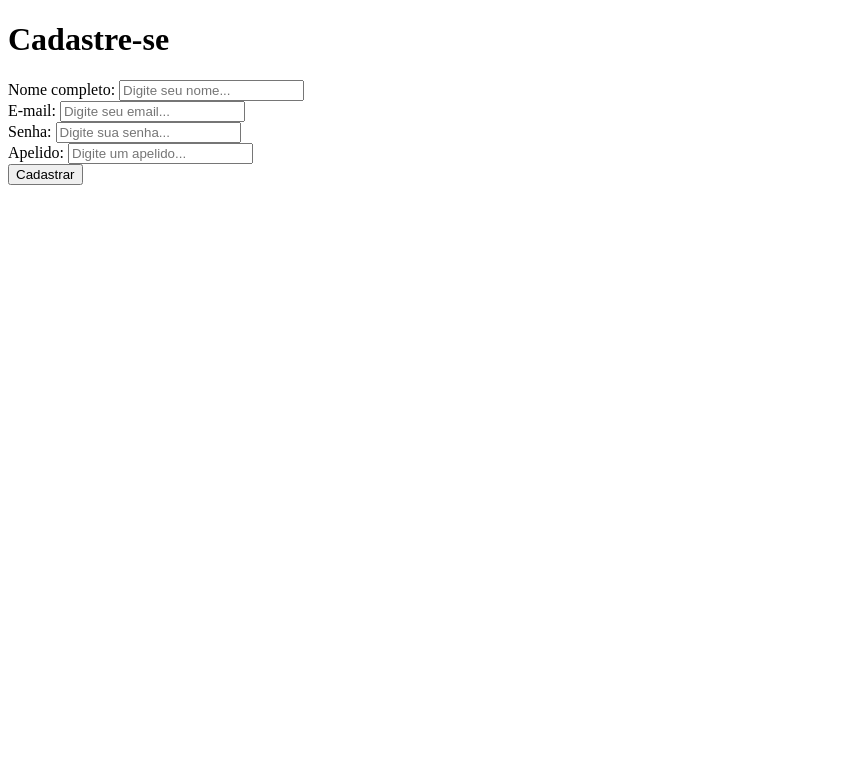
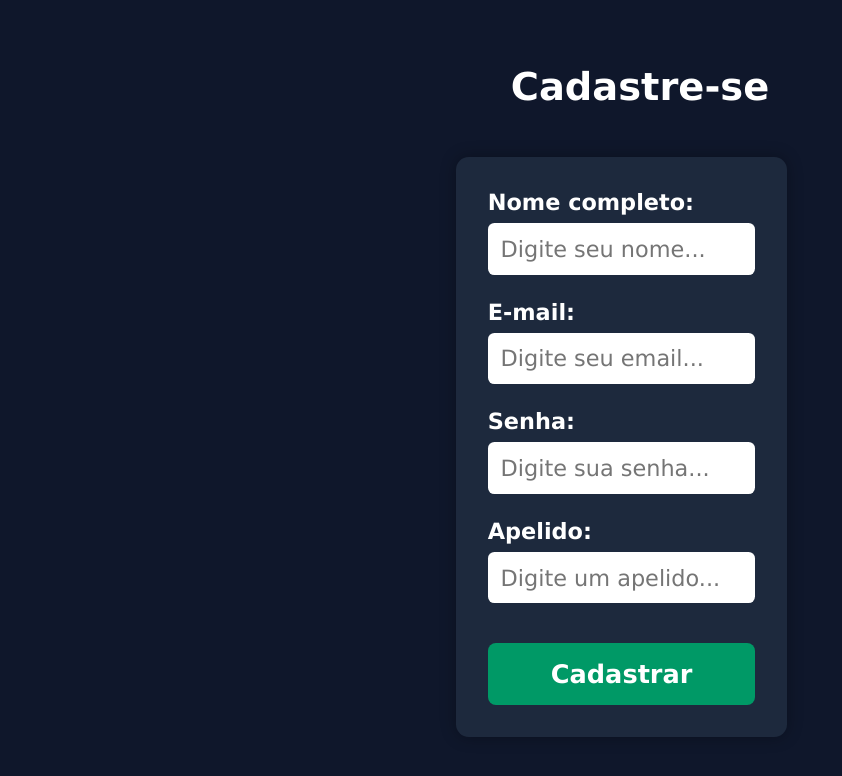
Before and after one commit to theletyourlife/frontend, a plain HTML site: page pages/cadastro/cadastro.html in a window 1280 px wide. Shown: the whole page, without its empty margins (0-842 px from the left). Drawn offline with Linux system fonts and the light colour scheme.

Commit message:
last commit

```diff
--- /dev/null
+++ b/pages/cadastro/cadastro.css
@@ -0,0 +1,82 @@
+* {
+    margin: 0;
+    padding: 0;
+    box-sizing: border-box;
+    font-family: 'Lucida Sans', 'Lucida Sans Regular', 'Lucida Grande', 'Lucida Sans Unicode', Geneva, Verdana, sans-serif;
+}
+
+body {
+    background: oklch(20.8% 0.042 265.755);
+    color: #fff;
+    min-height: 100svh;
+    display: flex;
+    flex-direction: column;
+    align-items: center;
+    text-align: center;
+    padding: 2rem;
+}
+
+header {
+    margin-top: 2rem;
+}
+
+h1 {
+    font-size: 2.4rem;
+    margin-bottom: 1rem;
+}
+
+form {
+    margin-top: 2rem;
+    background: oklch(27.9% 0.041 260.031);
+    padding: 2rem;
+    border-radius: .8rem;
+    display: flex;
+    flex-direction: column;
+    gap: 1.5rem;
+    width: min(90%, 400px);
+    box-shadow: 0 0 1rem rgba(0, 0, 0, 0.3);
+}
+
+form div {
+    display: flex;
+    flex-direction: column;
+    align-items: flex-start;
+    gap: .5rem;
+}
+
+label {
+    font-weight: bold;
+    font-size: 1.4rem;
+}
+
+input {
+    width: 100%;
+    padding: .8rem;
+    border: none;
+    border-radius: .4rem;
+    font-size: 1.4rem;
+    outline: none;
+}
+
+input:focus {
+    outline: 2px solid oklch(76.5% 0.177 163.223);
+    background: #f6f6f6;
+    color: #000;
+}
+
+button {
+    margin-top: 1rem;
+    padding: 1rem;
+    background: oklch(59.6% 0.145 163.225);
+    color: #fff;
+    border: none;
+    border-radius: .5rem;
+    font-size: 1.6rem;
+    font-weight: 700;
+    cursor: pointer;
+    transition: background .4s;
+}
+
+button:hover {
+    background: oklch(76.5% 0.177 163.223);
+}
--- a/pages/cadastro.html
+++ b/pages/cadastro/cadastro.html
@@ -3,6 +3,7 @@
 <head>
     <meta charset="UTF-8">
     <meta name="viewport" content="width=device-width, initial-scale=1.0">
+    <link rel="stylesheet" href="cadastro.css">
     <script src="./cadastro.js" defer></script>
     <title>Cadastro</title>
 </head>
--- a/pages/cadastro.js
+++ b/pages/cadastro/cadastro.js
@@ -17,7 +17,7 @@ async function signUpUser() {
         nickname
     }
 
-  const response = await fetch("http://localhost:3333/cadastrar", {
+  const response = await fetch("https://back-lake-pi.vercel.app//cadastrar", {
         method: "POST",
         headers: {
             "Content-Type": "application/json"
@@ -26,4 +26,6 @@ async function signUpUser() {
    }).then(response => response.json())
 
    alert(response.message)
+
+   window.location.href = "../index.html"
 }
--- /dev/null
+++ b/pages/login/login.css
@@ -0,0 +1,82 @@
+* {
+    margin: 0;
+    padding: 0;
+    box-sizing: border-box;
+    font-family: 'Lucida Sans', 'Lucida Sans Regular', 'Lucida Grande', 'Lucida Sans Unicode', Geneva, Verdana, sans-serif;
+}
+
+body {
+    background: oklch(20.8% 0.042 265.755);
+    color: #fff;
+    min-height: 100svh;
+    display: flex;
+    flex-direction: column;
+    align-items: center;
+    text-align: center;
+    padding: 2rem;
+}
+
+header {
+    margin-top: 2rem;
+}
+
+h1 {
+    font-size: 2.4rem;
+    margin-bottom: 1rem;
+}
+
+form {
+    margin-top: 2rem;
+    background: oklch(27.9% 0.041 260.031);
+    padding: 2rem;
+    border-radius: .8rem;
+    display: flex;
+    flex-direction: column;
+    gap: 1.5rem;
+    width: min(90%, 400px);
+    box-shadow: 0 0 1rem rgba(0, 0, 0, 0.3);
+}
+
+form div {
+    display: flex;
+    flex-direction: column;
+    align-items: flex-start;
+    gap: .5rem;
+}
+
+label {
+    font-weight: bold;
+    font-size: 1.4rem;
+}
+
+input {
+    width: 100%;
+    padding: .8rem;
+    border: none;
+    border-radius: .4rem;
+    font-size: 1.4rem;
+    outline: none;
+}
+
+input:focus {
+    outline: 2px solid oklch(76.5% 0.177 163.223);
+    background: #f6f6f6;
+    color: #000;
+}
+
+button {
+    margin-top: 1rem;
+    padding: 1rem;
+    background: oklch(59.6% 0.145 163.225);
+    color: #fff;
+    border: none;
+    border-radius: .5rem;
+    font-size: 1.6rem;
+    font-weight: 700;
+    cursor: pointer;
+    transition: background .4s;
+}
+
+button:hover {
+    background: oklch(76.5% 0.177 163.223);
+}
--- /dev/null
+++ b/pages/usuarios/usuarios.css
@@ -0,0 +1,78 @@
+* {
+    margin: 0;
+    padding: 0;
+    box-sizing: border-box;
+    font-family: 'Lucida Sans', 'Lucida Sans Regular', 'Lucida Grande', 'Lucida Sans Unicode', Geneva, Verdana, sans-serif;
+}
+
+body {
+    background: oklch(20.8% 0.042 265.755);
+    color: #fff;
+    min-height: 100svh;
+    display: flex;
+    flex-direction: column;
+    align-items: center;
+    justify-content: flex-start;
+    text-align: center;
+    padding: 2rem;
+}
+
+header {
+    width: 100%;
+    display: flex;
+    justify-content: flex-start;
+    padding: 1rem 0;
+}
+
+header a {
+    color: #fff;
+    background: oklch(59.6% 0.145 163.225);
+    text-decoration: none;
+    font-weight: 700;
+    padding: 1rem 2rem;
+    border-radius: .5rem;
+    transition: background .4s;
+}
+
+header a:hover {
+    background: oklch(76.5% 0.177 163.223);
+}
+
+/* ---- Área principal e cards ---- */
+main {
+    margin-top: 3rem;
+    width: 100%;
+    max-width: 800px;
+    display: flex;
+    flex-direction: column;
+    align-items: center;
+    gap: 2rem;
+}
+
+/* ---- Card de usuário ---- */
+section {
+    background: oklch(27.9% 0.041 260.031);
+    width: 100%;
+    padding: 2rem;
+    border-radius: 1rem;
+    text-align: left;
+    box-shadow: 0 0 1rem rgba(0, 0, 0, 0.3);
+    transition: transform 0.3s, background 0.3s;
+}
+
+section:hover {
+    transform: translateY(-5px);
+    background: oklch(32% 0.05 260.031);
+}
+
+section h2 {
+    font-size: 1.8rem;
+    margin-bottom: 1rem;
+    color: oklch(90% 0.15 163.223);
+}
+
+section p {
+    font-size: 1.4rem;
+    line-height: 1.6;
+    margin-bottom: .5rem;
+}
--- /dev/null
+++ b/style.css
@@ -0,0 +1,45 @@
+* {
+    margin: 0;
+    padding: 0;
+    box-sizing: border-box;
+    font-family: 'Lucida Sans', 'Lucida Sans Regular', 'Lucida Grande', 'Lucida Sans Unicode', Geneva, Verdana, sans-serif;
+}
+
+body {
+    background: oklch(20.8% 0.042 265.755);
+    color: #FFF;
+    height: 100svh;
+    display: flex;
+    align-items: center;
+    justify-content: center;
+    text-align: center;
+}
+
+header {
+    display: flex;
+    gap: 3rem;
+    flex-direction: column;
+}
+
+ul {
+    list-style: none;
+    display: flex;
+    flex-direction: column;
+    gap: 3rem;
+}
+
+a, button {
+    color: #fff;
+    background: oklch(59.6% 0.145 163.225);
+    text-decoration: none;
+    font-weight: 700;
+    padding: 1rem;
+    border-radius: .5rem;
+    border: none;
+}
+
+a:hover, button:hover {
+    background: oklch(76.5% 0.177 163.223);
+    transition: .4s;
+    cursor: pointer;
+}
```
Also changed, not shown: index.html (+8 -4 lines), pages/login/login.html (added, +29 -0 lines), pages/login/login.js (added, +36 -0 lines), pages/usuarios/usuarios.html (added, +17 -0 lines), pages/usuarios/usuarios.js (added, +16 -0 lines), script.js (+24 -17 lines).
